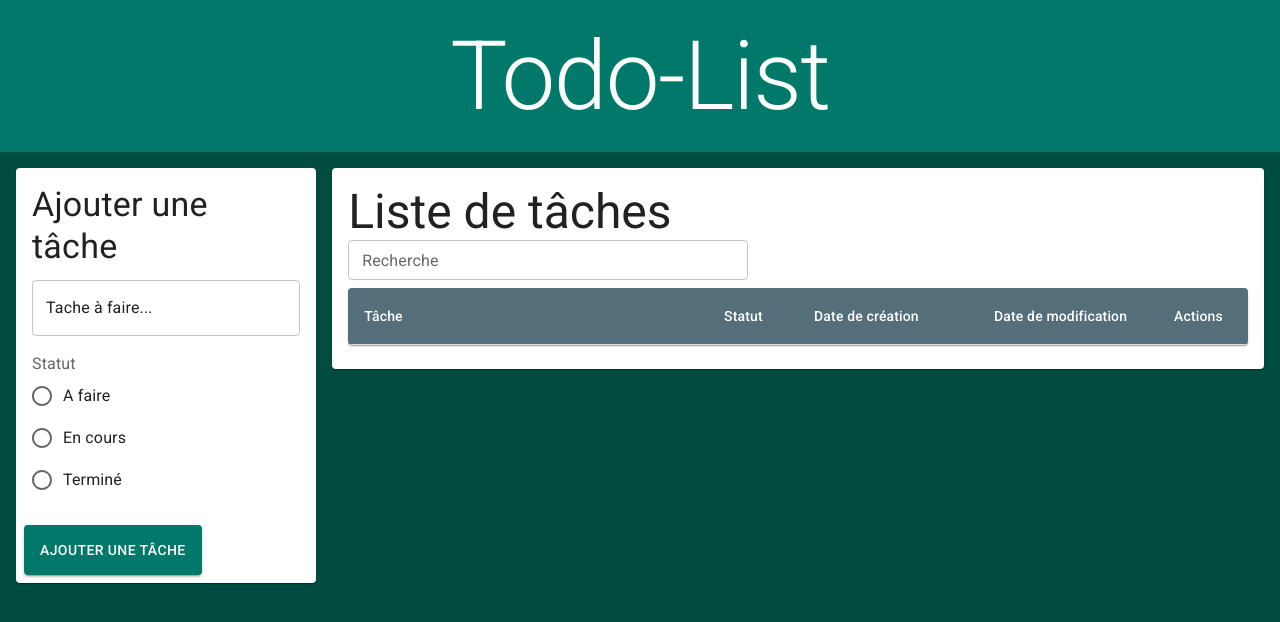
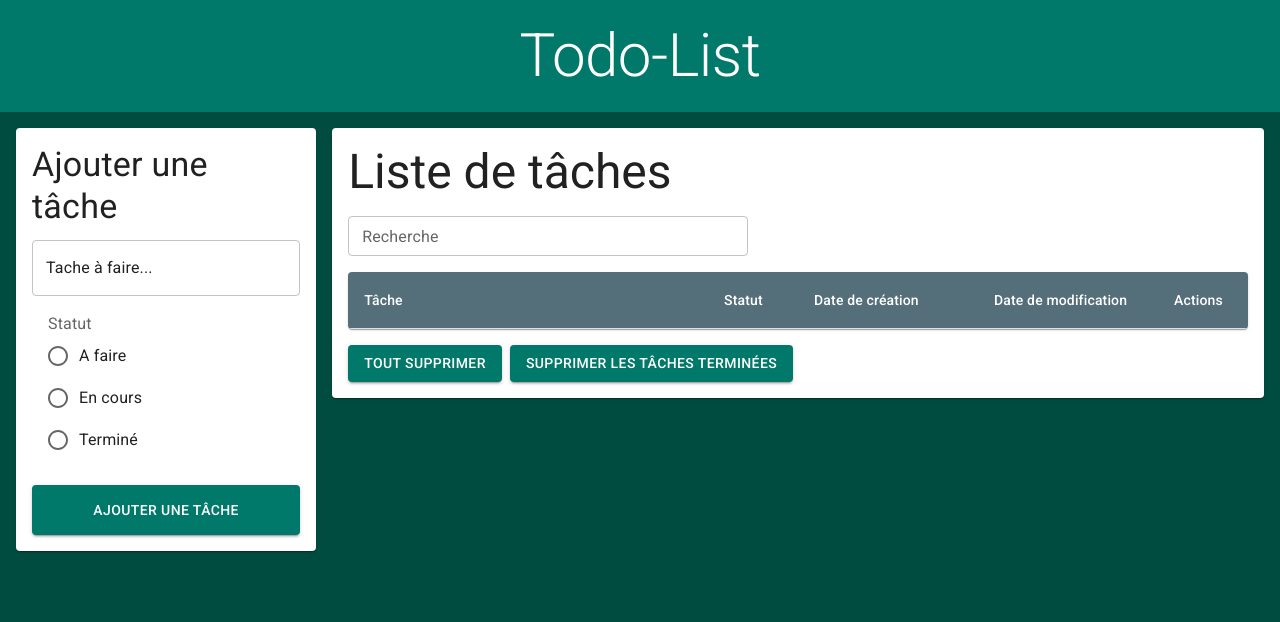
Before and after one commit to AdamNumerisk/todo-List, a React (Create React App) app: page / in a window 1280 px wide. Shown: the top 622 px of the page. Built offline with nearby package versions, Linux system fonts and the light colour scheme.

Commit message:
version 4.0 + boutons supprimer tout/tâches terminées

```diff
--- a/src/components/AjouterTacheForm.jsx
+++ b/src/components/AjouterTacheForm.jsx
@@ -2,7 +2,6 @@ import moment from "moment";
 import Button from "@mui/material/Button";
 import Radio from "@mui/material/Radio";
 import TextField from "@mui/material/TextField";
-
 import "../styles/AjouterTacheForm.css";
 import {
   Card,
@@ -59,7 +58,7 @@ function AjouterTacheForm({
           onChange={(e) => setTaskName(e.target.value)}
         ></TextField>
 
-        <FormControl>
+        <FormControl sx={{ ml: 2 }}>
           <FormLabel id="status-group-label">Statut</FormLabel>
           <RadioGroup
             aria-labelledby="status-group-label"
@@ -79,6 +78,8 @@ function AjouterTacheForm({
       </CardContent>
       <CardActions>
         <Button
+          sx={{ mx: 1, mb: 1 }}
+          fullWidth
           variant="contained"
           className="tache-form-button"
           onClick={() => addTask(taskName, taskStatus)}
--- /dev/null
+++ b/src/components/DeleteAllButton.jsx
@@ -0,0 +1,15 @@
+import { Button } from "@mui/material";
+
+function DeleteAllButton({ updateTasks }) {
+  function handleClick() {
+    const emptyTasks = [];
+    updateTasks(emptyTasks);
+  }
+  return (
+    <Button variant="contained" onClick={() => handleClick()}>
+      Tout supprimer
+    </Button>
+  );
+}
+
+export default DeleteAllButton;
--- /dev/null
+++ b/src/components/DeleteAllCompletedButton.jsx
@@ -0,0 +1,17 @@
+import { Button } from "@mui/material";
+
+function DeleteAllCompletedButton({ tasks, updateTasks }) {
+  function handleClick() {
+    const deletedFinishedTasks = tasks.filter(
+      (task) => task.status !== "Terminé"
+    );
+    updateTasks(deletedFinishedTasks);
+  }
+  return (
+    <Button variant="contained" onClick={() => handleClick()}>
+      Supprimer les tâches terminées
+    </Button>
+  );
+}
+
+export default DeleteAllCompletedButton;
--- a/src/components/Header.jsx
+++ b/src/components/Header.jsx
@@ -3,7 +3,7 @@ import { Typography, Box } from "@mui/material";
 function Header() {
   return (
     <Box>
-      <Typography variant="h1">Todo-List</Typography>
+      <Typography variant="h2">Todo-List</Typography>
     </Box>
   );
 }
--- a/src/components/TaskList.jsx
+++ b/src/components/TaskList.jsx
@@ -1,11 +1,10 @@
-import { Typography, Card, CardContent } from "@mui/material";
+import { Typography, Card, CardContent, CardActions } from "@mui/material";
 import "../styles/TaskList.css";
-
-//import Tache from "./Tache";
-
+import DeleteAllButton from "./DeleteAllButton";
+import DeleteAllCompletedButton from "./DeleteAllCompletedButton";
 import TaskTable from "./TaskTable";
 
-function TaskList({ tasks, updateTasks, setTaskName }) {
+function TaskList({ tasks, updateTasks }) {
   return (
     <Card>
       <CardContent>
@@ -15,6 +14,13 @@ function TaskList({ tasks, updateTasks, setTaskName }) {
           <TaskTable data={tasks} updateData={updateTasks}></TaskTable>
         </div>
       </CardContent>
+      <CardActions sx={{ ml: 1, mt: -1, mb: 1 }}>
+        <DeleteAllButton updateTasks={updateTasks}></DeleteAllButton>
+        <DeleteAllCompletedButton
+          tasks={tasks}
+          updateTasks={updateTasks}
+        ></DeleteAllCompletedButton>
+      </CardActions>
     </Card>
   );
 }
--- a/src/components/TaskTable.jsx
+++ b/src/components/TaskTable.jsx
@@ -5,7 +5,6 @@ import {
   getFilteredRowModel,
   getSortedRowModel,
 } from "@tanstack/react-table";
-
 import "../styles/Table.css";
 import EditButton2 from "./EditButton2";
 import EditTaskStatusSelect from "./EditTaskStatusSelect";
@@ -176,7 +175,7 @@ function TaskTable({ data, updateData }) {
   return (
     <div className="p-2">
       <TextField
-        sx={{ mb: 1, width: 400 }}
+        sx={{ my: 2, width: 400 }}
         id="search"
         label="Recherche"
         value={globalFilter ?? ""}
```
Also changed, not shown: src/components/EditButton.jsx (deleted, +0 -17 lines), src/components/SaveButton.jsx (deleted, +0 -32 lines).
